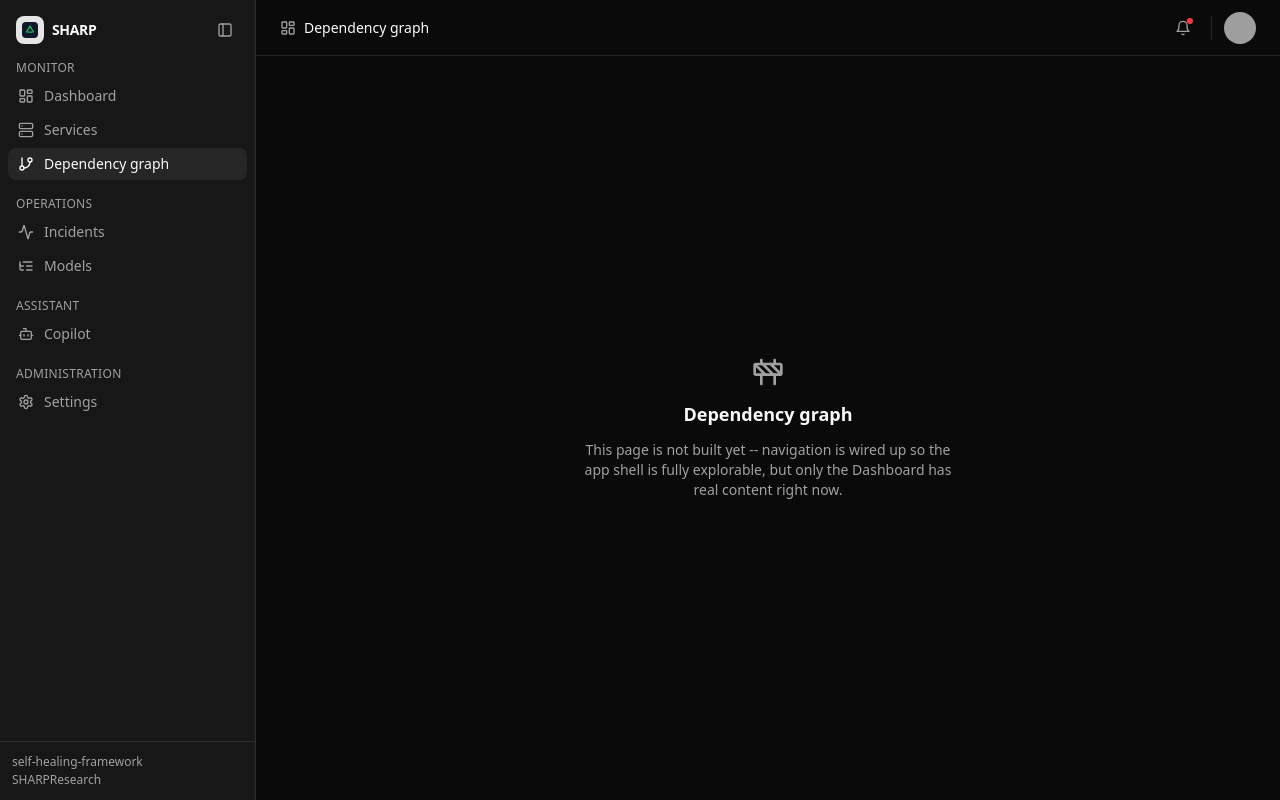
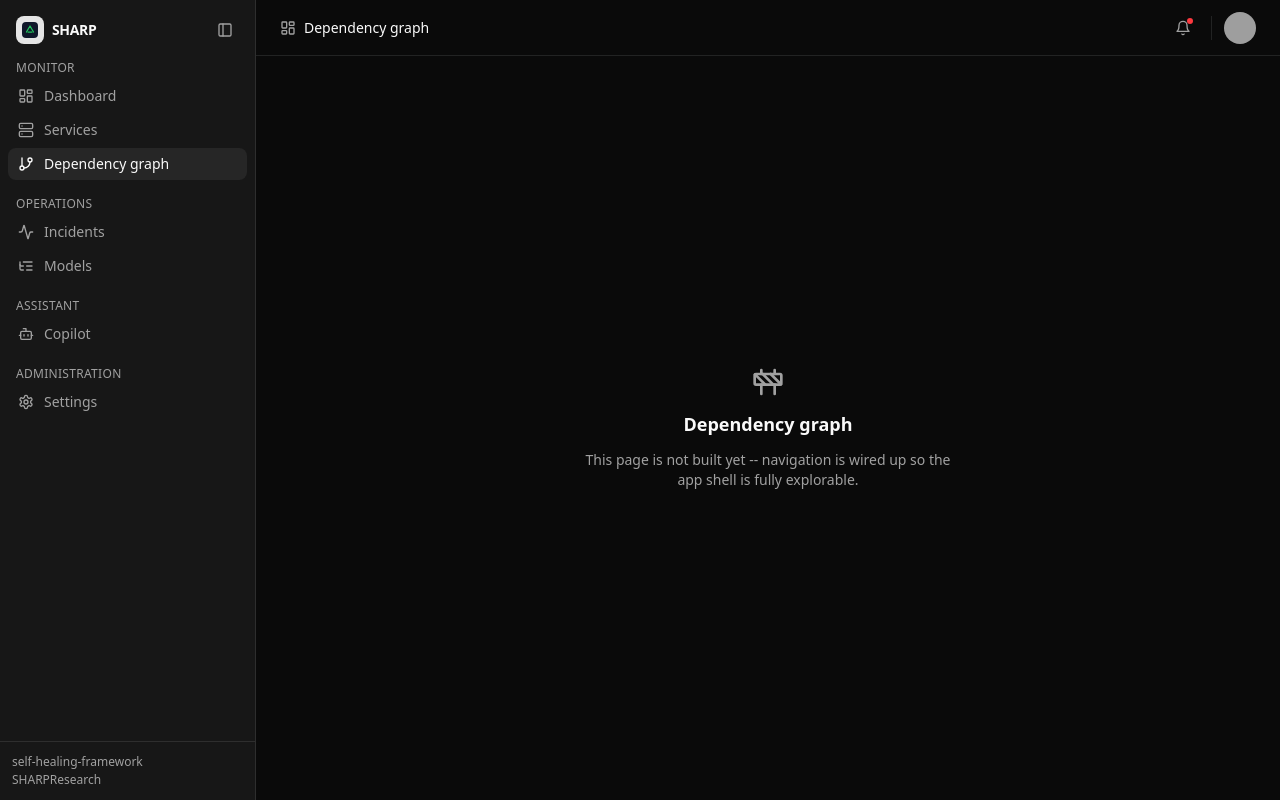
Before and after one commit to SHARPResearch/self-healing-framework, a React (Vite) app in the folder frontend/: page /dependency-graph in a window 1280 px wide. Built offline with nearby package versions, Linux system fonts and the light colour scheme; grey boxes are pictures that could not be loaded.

Commit message:
fix: drop the stale only the Dashboard line from ComingSoonPage
Services, Incidents and Copilot are all real pages now, so the copy
was wrong. Keeps the component since future routes still need it.

```diff
--- a/frontend/src/shared/components/ComingSoonPage.tsx
+++ b/frontend/src/shared/components/ComingSoonPage.tsx
@@ -7,7 +7,7 @@
       <h2 className="text-lg font-semibold">{title}</h2>
       <p className="max-w-sm text-sm text-muted-foreground">
         This page is not built yet -- navigation is wired up so the app shell is
-        fully explorable, but only the Dashboard has real content right now.
+        fully explorable.
       </p>
     </div>
   );
```
